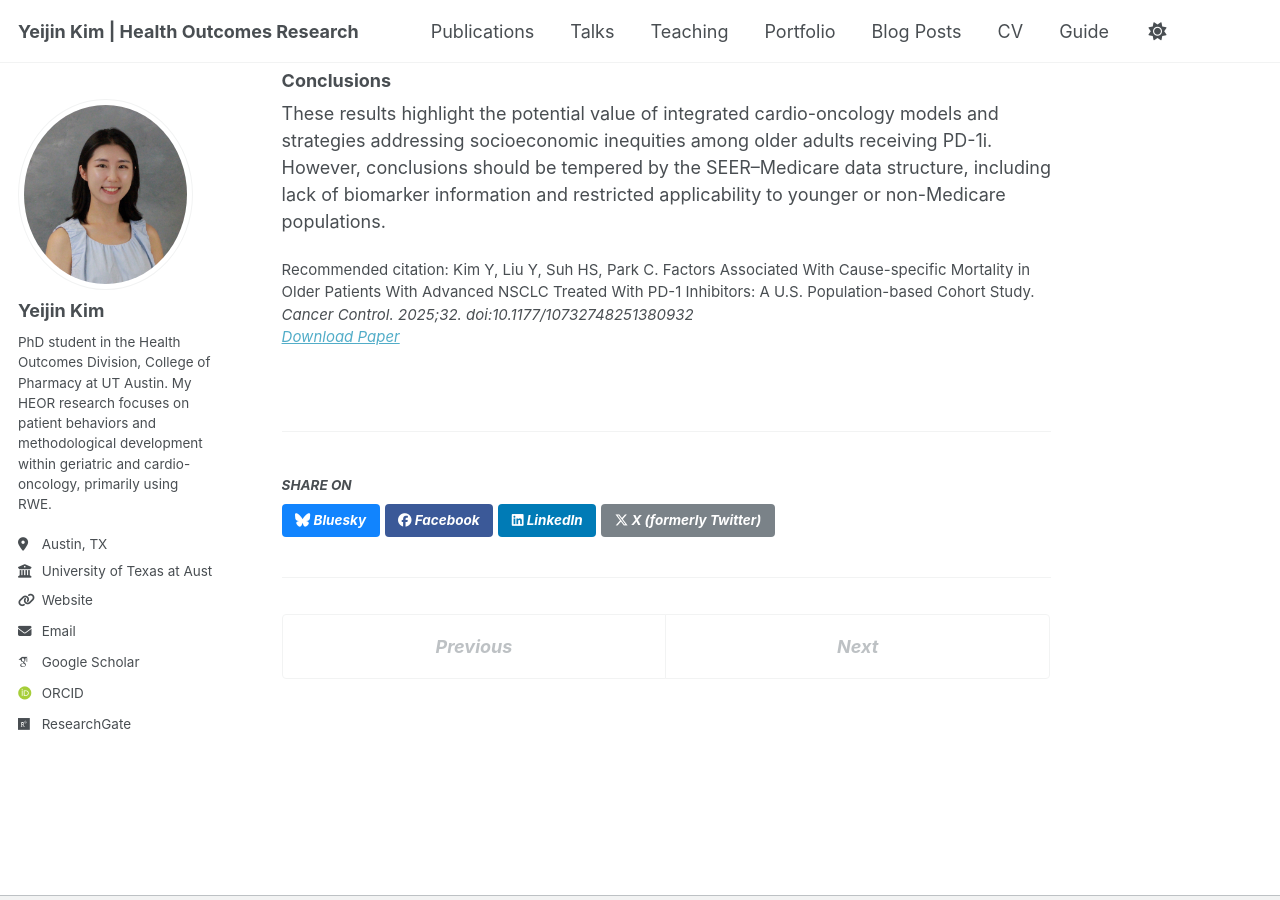
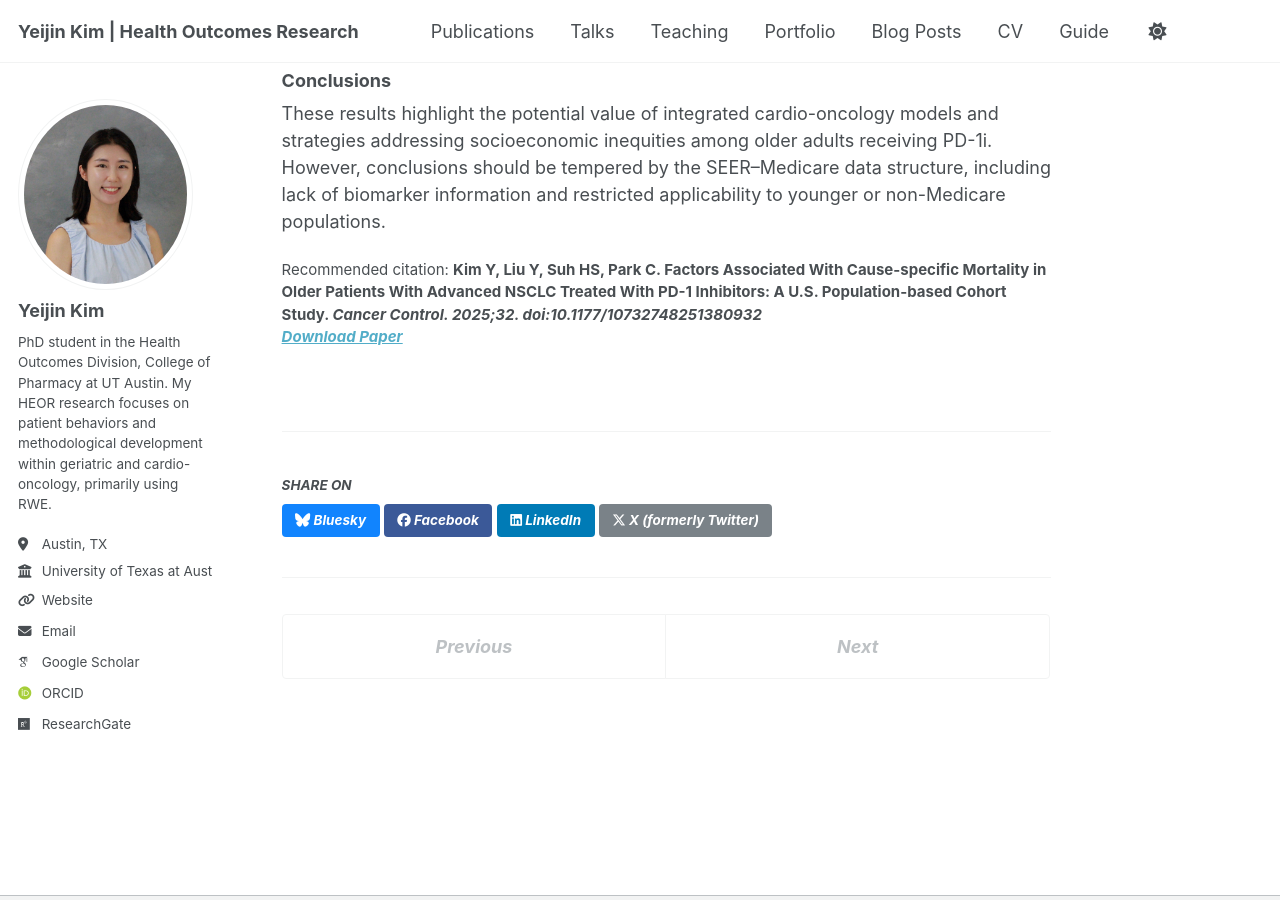
Before and after one commit to Yeijin/yeijin.github.io, a Jekyll site: the page built from _publications/2025-10-03-nsclc_cod.md, in a window 1280 px wide and 900 px high, scrolled down 1096 px. Built offline with Jekyll 4.4.1, drawn with Linux system fonts in a browser that asks for light colours; some web fonts are replaced; a script that is not in the unit is left out.

```diff
--- a/_publications/2025-10-03-nsclc_cod.md
+++ b/_publications/2025-10-03-nsclc_cod.md
@@ -7,7 +7,7 @@ excerpt: 'This retrospective study examined the competing risks of 4 causes of d
 date: 2025-10-03
 venue: 'Cancer Control'
 paperurl: 'https://journals.sagepub.com/doi/full/10.1177/10732748251380932'
-citation: 'Kim Y, Liu Y, Suh HS, Park C. Factors Associated With Cause-specific Mortality in Older Patients With Advanced NSCLC Treated With PD-1 Inhibitors: A U.S. Population-based Cohort Study. <i>Cancer Control.<i> 2025;32. doi:10.1177/10732748251380932'
+citation: '<b>Kim Y<b>, Liu Y, Suh HS, Park C. Factors Associated With Cause-specific Mortality in Older Patients With Advanced NSCLC Treated With PD-1 Inhibitors: A U.S. Population-based Cohort Study. <i>Cancer Control.<i> 2025;32. doi:10.1177/10732748251380932'
 ---
 ## Abstract
 ### Introduction
```
